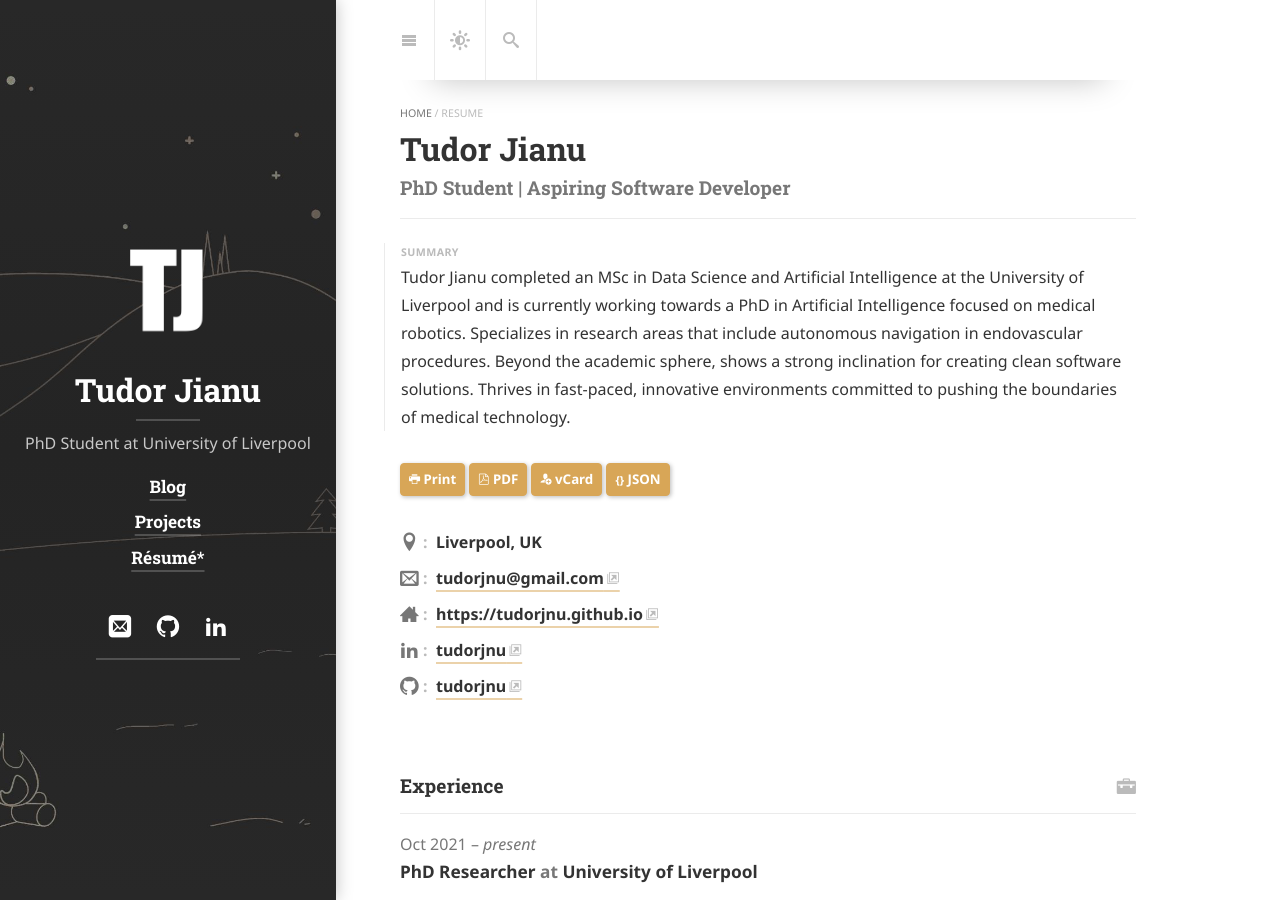
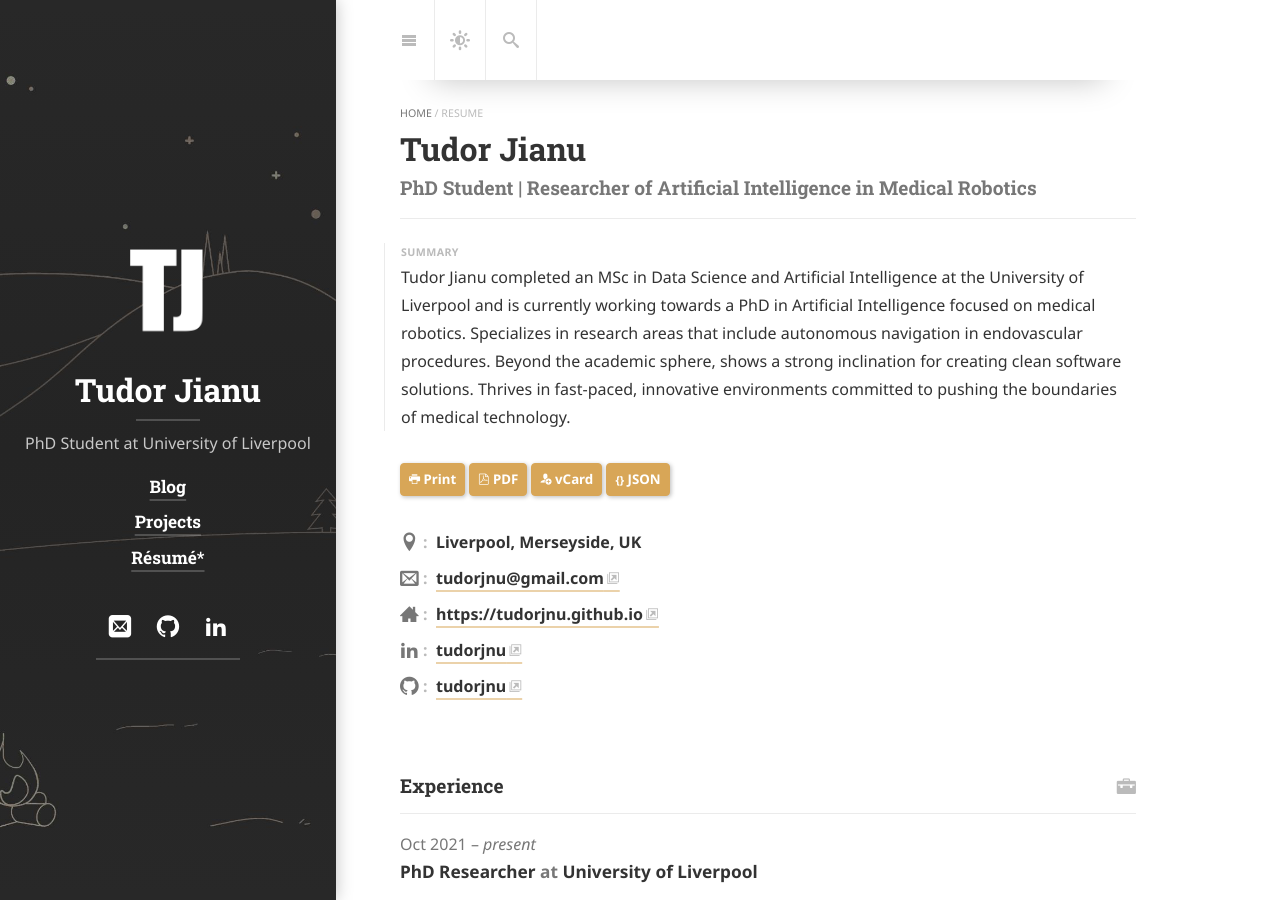
Before and after one commit to tudorjnu/tudorjnu.github.io, a Jekyll site: the page built from resume.md, in a window 1280 px wide and 900 px high. Built offline with Jekyll 4.4.1, drawn with Linux system fonts in a browser that asks for light colours; cached includes are drawn as plain includes; nearby versions of some CDN libraries; some web fonts are replaced; library files that are not in the unit come from our copies.

Commit message:
fix title

```diff
--- a/_data/resume.yml
+++ b/_data/resume.yml
@@ -3,7 +3,7 @@
 # See also: <https://jsonresume.org/>.
 basics:
   name: "Tudor Jianu"
-  label: "PhD Student | Aspiring Software Developer"
+  label: "PhD Student | Researcher of Artificial Intelligence in Medical Robotics"
   # picture: "https://via.placeholder.com/240x240"
   email: "tudorjnu@gmail.com"
   # phone: "(912) 555-4321"
@@ -17,15 +17,10 @@ basics:
     software solutions. Thrives in fast-paced, innovative environments committed
     to pushing the boundaries of medical technology.
   location:
-    # address: "2712 Broadway St"
-    # postalCode: "CA 94115"
     city: "Liverpool"
     countryCode: "UK"
-    # region: "California"
+    region: "Merseyside"
   profiles:
-    # - network: "Twitter"
-    #   username: "RHendricksCEO"
-    #   url: ""
     - network: "LinkedIn"
       username: "tudorjnu"
       url: "https://www.linkedin.com/in/tudorjnu/"
```
